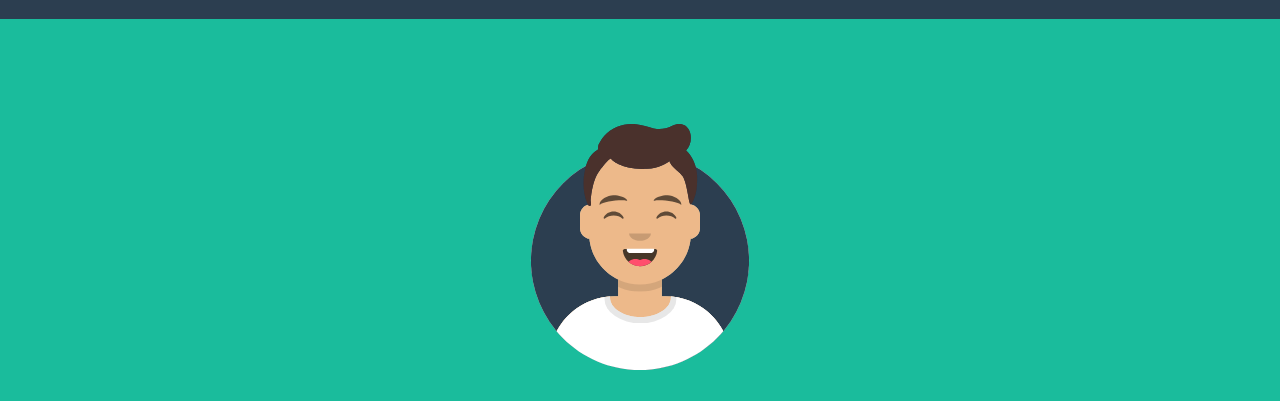
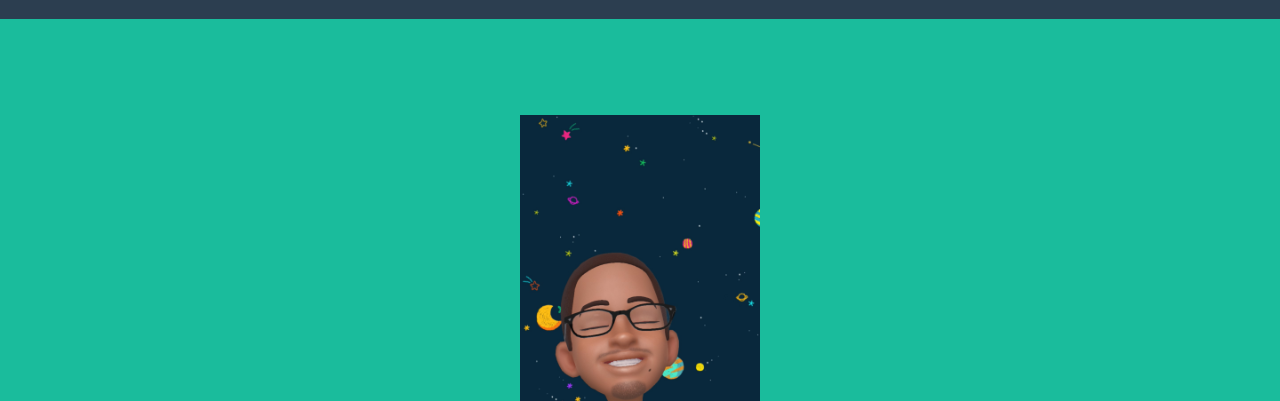
Before and after one commit to RoberttHernan/RoberttHernan.github.io, a plain HTML site: page index.html in a window 1280 px wide. Shown: the part 85-486 px from the top of the page. Drawn offline with nearby package versions, Linux system fonts and the light colour scheme.

Commit message:
"Cambio de Avatar"

```diff
--- a/index.html
+++ b/index.html
@@ -38,7 +38,7 @@
         <header class="masthead bg-primary text-white text-center">
             <div class="container d-flex align-items-center flex-column">
                 <!-- Masthead Avatar Image-->
-                <img class="masthead-avatar mb-5" src="assets/img/avataaars.svg" alt="" />
+                <img class="masthead-avatar mb-5" src="assets/img/avatar.jpg" alt="" />
                 <!-- Masthead Heading-->
                 <h1 class="masthead-heading text-uppercase mb-0">Robert Hernandez</h1>
                 <!-- Icon Divider-->
```
Also changed, not shown: assets/img/avatar.jpg (added).
